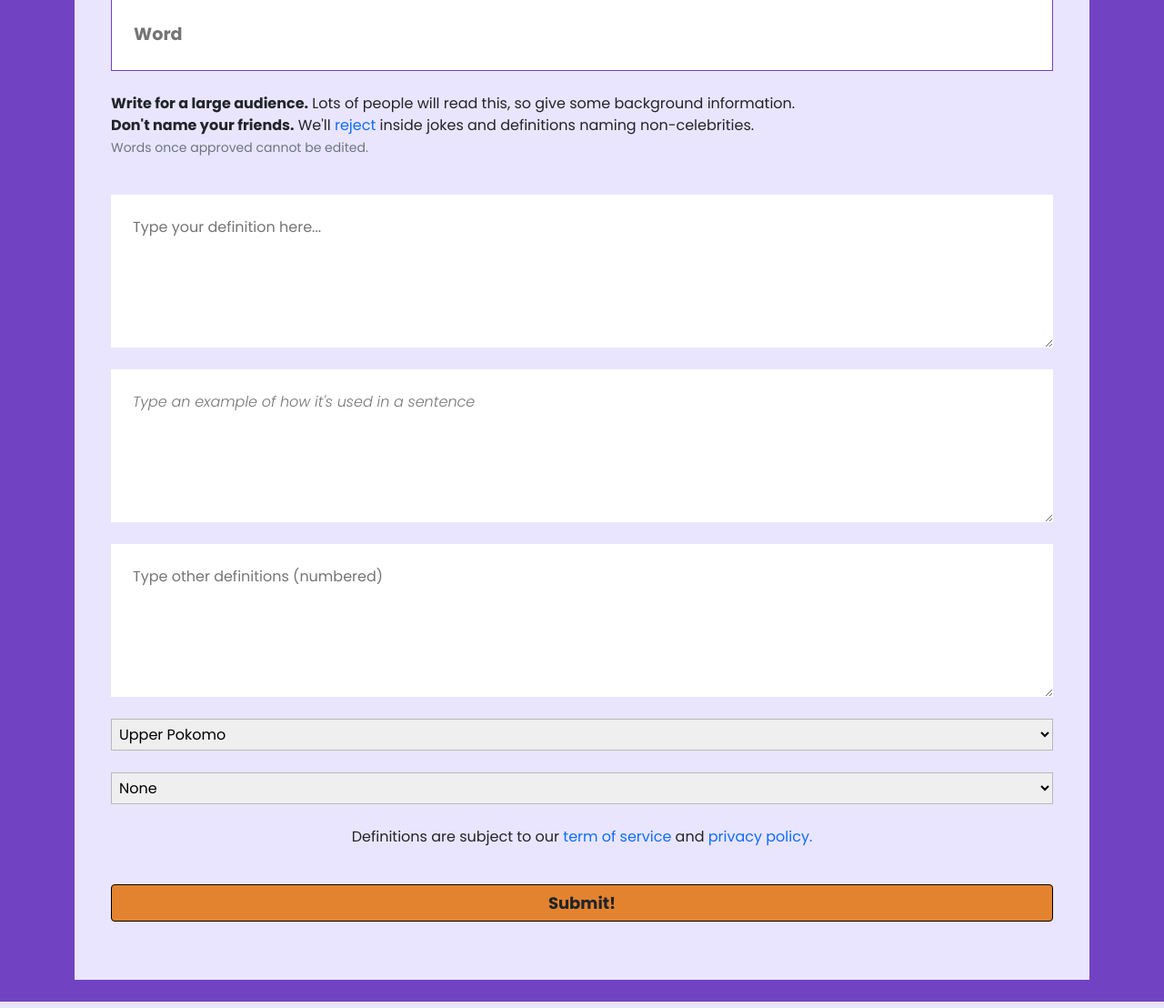
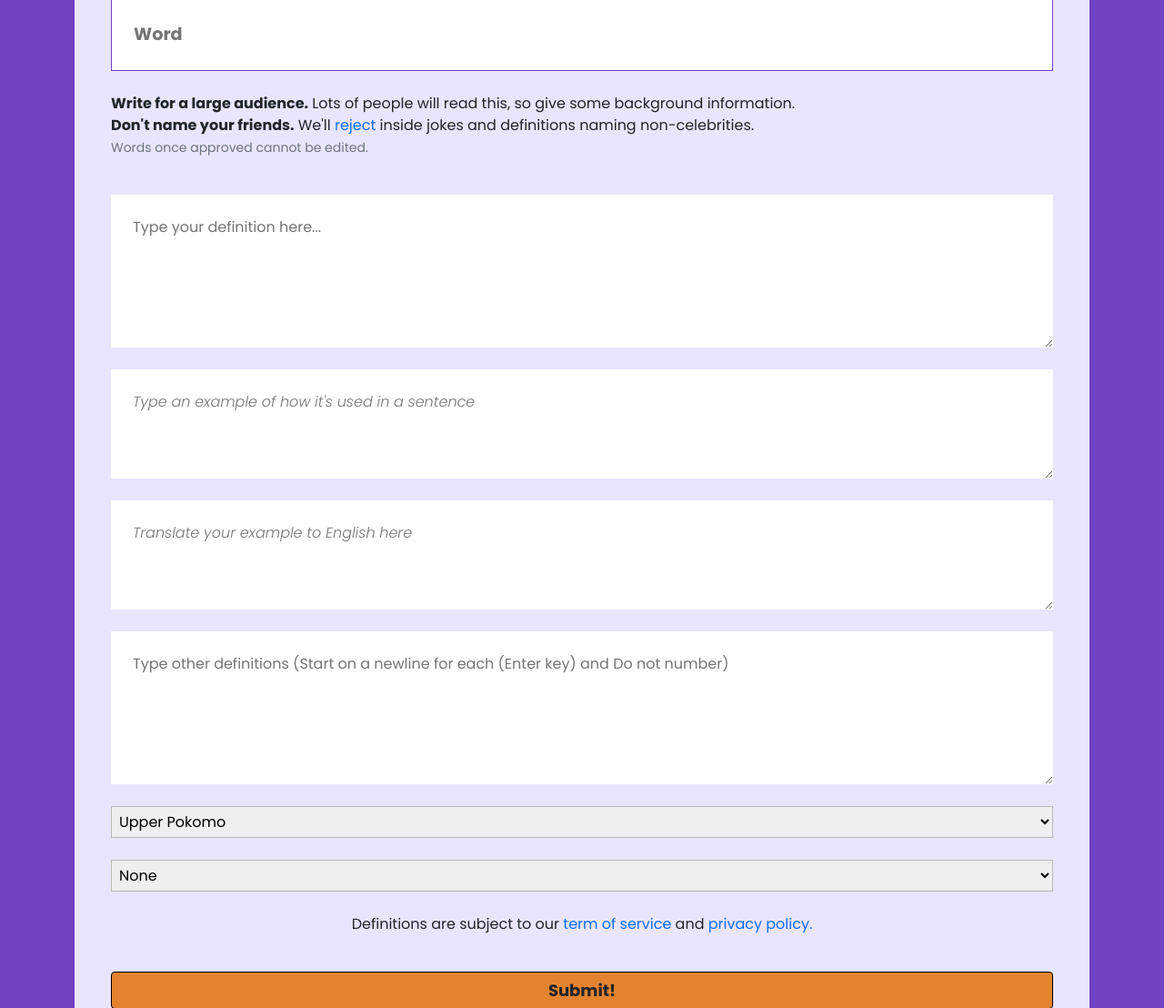
Before and after one commit to Barissa-Imran/pokomowiki, a Django app: page /add in a window 1280 px wide. Shown: the part 295-1403 px from the top of the page at 91% size. Run offline with Django 4.2, Linux system fonts and the light colour scheme; parts of the project's set-up code (start-up, migrations or seed data) failed here and were passed over; some libraries are stand-ins or nearby versions.

Commit message:
Add example translation
Fix other definitions listing

```diff
--- a/dictionary/forms.py
+++ b/dictionary/forms.py
@@ -6,5 +6,5 @@ from dictionary.models import Term, Flag
 class TermForm(forms.ModelForm):
     class Meta:
         model = Term
-        fields = ['word', 'definition', 'example',
+        fields = ['word', 'definition', 'example', 'example_translation',
                   'other_definitions', 'language', 'clan']
--- a/dictionary/models.py
+++ b/dictionary/models.py
@@ -1,4 +1,5 @@
 from datetime import timezone
+from wsgiref.simple_server import demo_app
 from django.db import models
 from django.shortcuts import reverse
 from django.contrib.auth import get_user_model
@@ -32,13 +33,17 @@ class Term(models.Model):
     clan = models.CharField(choices=clans, max_length=50)
     word = models.CharField(null=False, max_length=150, unique=True)
     definition = models.TextField(null=False)
-    example = models.TextField()
+    example = models.TextField(null=False)
+    example_translation = models.TextField(
+        default="Example not translated", null=False)
     other_definitions = models.TextField(null=True, blank=True)
     author = models.ForeignKey(User, null=True, on_delete=models.SET_NULL)
     date = models.DateField(auto_now=True)
     approved = models.BooleanField(default=False)
-    upvote = models.ManyToManyField(User, blank=True, related_name='termUpVotes')
-    downvote = models.ManyToManyField(User, blank=True, related_name='termDownVotes')
+    upvote = models.ManyToManyField(
+        User, blank=True, related_name='termUpVotes')
+    downvote = models.ManyToManyField(
+        User, blank=True, related_name='termDownVotes')
 
     def __str__(self):
         return self.word
@@ -47,6 +52,7 @@ class Term(models.Model):
         return reverse("term_detail", kwargs={
             "pk": self.pk
         })
+
 
 class Vote(models.Model):
     """store votes for words from different users"""
--- a/dictionary/signals.py
+++ b/dictionary/signals.py
@@ -52,11 +52,12 @@ def user_logged_in(request, user, **kwargs):
                 word = request.session['word']
                 definition = request.session['definition']
                 example = request.session['example']
+                example_translation = request.session['example_translation']
                 other_definitions = request.session['other_definitions']
 
                 # create term and store
                 new = Term(language=language, clan=clan, word=word, definition=definition,
-                    example=example, other_definitions=other_definitions, author=request.user)
+                    example=example, example_translation=example_translation, other_definitions=other_definitions, author=request.user)
                 new.save()
                 request.session['term_url'] = new.get_absolute_url()
                 messages.add_message(request, messages.INFO,
@@ -67,6 +68,7 @@ def user_logged_in(request, user, **kwargs):
                     del request.session['word']
                     del request.session['definition']
                     del request.session['example']
+                    del request.session['example_translation']
                     del request.session['other_definitions']
                     request.session['submit'] = False
                 except KeyError:
--- a/dictionary/templates/dictionary/browse.html
+++ b/dictionary/templates/dictionary/browse.html
@@ -51,7 +51,9 @@
                   {{ term.definition }}
                 </p>
                 <p class="example fw-light">
-                  <em>"{{term.example}}"</em>
+                  <span class="example{{term.id}} fst-italic">"{{term.example|capfirst}}"</span>
+                 <span class="exampletrans{{term.id}} fst-italic d-none">"{{term.example_translation|capfirst}}"</span>
+                  <a data-termId="{{term.id}}" class="exampletrans btn btn-sm text-decoration-underline text-muted fw-bold">Translate</a>
                 </p>
               </div>
               <!-- Other definations section -->
@@ -63,7 +65,7 @@
                   <!-- Other definations -->
                   <div class="other-def">
                     <ol>
-                      <p class="fw-light">{{ term.other_definitions }}</p>
+                      <p class="fw-light">{{ term.other_definitions|linenumbers|linebreaksbr}}</p>
                     </ol>
                   </div>
                 </div>
--- a/dictionary/templates/dictionary/index.html
+++ b/dictionary/templates/dictionary/index.html
@@ -50,7 +50,9 @@
                   {{ term.definition }}
                 </p>
                 <p class="example fw-light">
-                  <em>"{{term.example}}"</em>
+                  <span class="example{{term.id}} fst-italic">"{{term.example|capfirst}}"</span>
+                 <span class="exampletrans{{term.id}} fst-italic d-none">"{{term.example_translation|capfirst}}"</span>
+                  <a data-termId="{{term.id}}" class="exampletrans btn btn-sm text-decoration-underline text-muted fw-bold">Translate</a>
                 </p>
               </div>
               <!-- Other definations section -->
@@ -62,7 +64,7 @@
                   <!-- Other definations -->
                   <div class="other-def">
                     <ol>
-                      <p class="fw-light">{{ term.other_definitions }}</p>
+                      <p class="fw-light">{{ term.other_definitions|linenumbers|linebreaksbr}}</p>
                     </ol>
                   </div>
                 </div>
--- a/dictionary/templates/dictionary/term_detail.html
+++ b/dictionary/templates/dictionary/term_detail.html
@@ -49,7 +49,9 @@
                   {{ object.definition }}
                 </p>
                 <p class="example fw-light">
-                  <em>"{{object.example}}"</em>
+                  <span class="example{{term.id}} fst-italic">"{{term.example|capfirst}}"</span>
+                 <span class="exampletrans{{term.id}} fst-italic d-none">"{{term.example_translation|capfirst}}"</span>
+                  <a data-termId="{{term.id}}" class="exampletrans btn btn-sm text-decoration-underline text-muted fw-bold">Translate</a>
                 </p>
               </div>
               <!-- Other definations section -->
@@ -61,7 +63,7 @@
                   <!-- Other definations -->
                   <div class="other-def">
                     <ol>
-                      <p class="fw-light">{{ object.other_definitions }}</p>
+                      <p class="fw-light">{{ term.other_definitions|linenumbers|linebreaksbr}}</p>
                     </ol>
                   </div>
                 </div>
--- a/dictionary/templates/dictionary/term_form.html
+++ b/dictionary/templates/dictionary/term_form.html
@@ -130,7 +130,7 @@
             name="example"
             id="example"
             cols="50"
-            rows="5"
+            rows="3"
             required
             placeholder="Type an example of how it's used in a sentence"
             autocapitalize="words"
@@ -139,7 +139,23 @@
             autocorrect="off"
             spellcheck="false"
           >
-{{object.example|title}}</textarea
+{{object.example|capfirst}}</textarea
+          >
+          <textarea
+            class="p-4 fst-italic"
+            name="example_translation"
+            id="example_translation"
+            cols="50"
+            rows="3"
+            required
+            placeholder="Translate your example to English here"
+            autocapitalize="words"
+            autocomplete="on"
+            autofocus="off"
+            autocorrect="on"
+            spellcheck="True"
+          >
+{{object.example_translation|capfirst}}</textarea
           >
           <textarea
             class="p-4"
@@ -147,7 +163,7 @@
             id="other_definitions"
             cols="50"
             rows="5"
-            placeholder="Type other definitions (numbered)"
+            placeholder="Type other definitions (Start on a newline for each (Enter key) and Do not number)"
             autocapitalize="words"
             autocomplete="off"
             autofocus="off"
--- a/dictionary/views.py
+++ b/dictionary/views.py
@@ -222,7 +222,8 @@ class SearchView(IndexView):
         #     ),
         #     ).get()
         context.update({
-            'results': results
+            'results': results,
+            'q': q
         })
         return context
 
@@ -363,6 +364,7 @@ class SubmitView(TemplateView):
             word = request.POST.get('word')
             definition = request.POST.get('definition')
             example = request.POST.get('example')
+            example_translation = request.POST.get('example_translation')
             other_definitions = request.POST.get('other_definitions')
             language = request.POST.get('language')
             clan = request.POST.get('clan')
@@ -371,6 +373,7 @@ class SubmitView(TemplateView):
             request.session['word'] = word
             request.session['definition'] = definition
             request.session['example'] = example
+            request.session['example_translation'] = example_translation
             request.session['other_definitions'] = other_definitions
             request.session['language'] = language
             request.session['clan'] = clan
```
Also changed, not shown: dictionary/static/js/main.js (+19 -7 lines), dictionary/templates/dictionary/random.html (+5 -3 lines), dictionary/templates/dictionary/search.html (+8 -4 lines), users/static/js/review.js (+20 -0 lines), users/templates/users/review.html (+5 -3 lines), dictionary/migrations/0002_term_example_translation.py (added), dictionary/migrations/0003_alter_term_example_translation.py (added).
